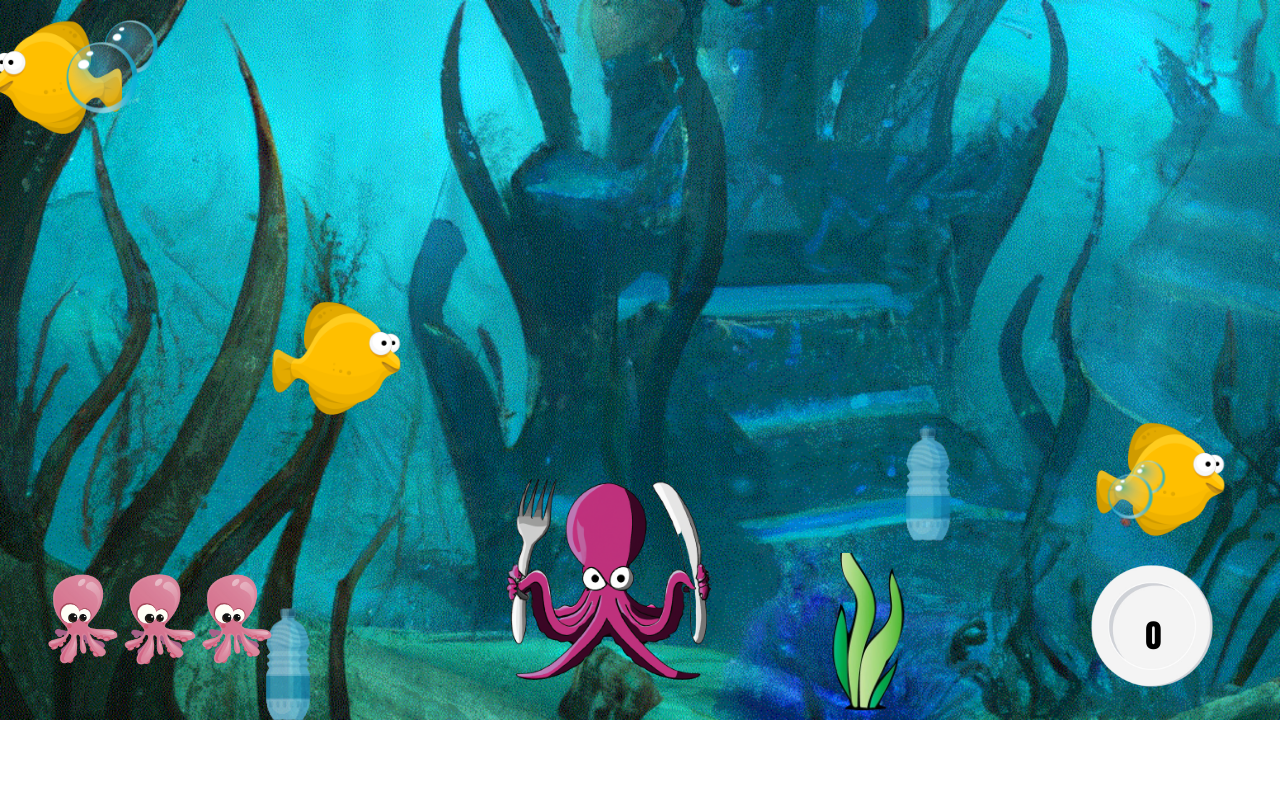
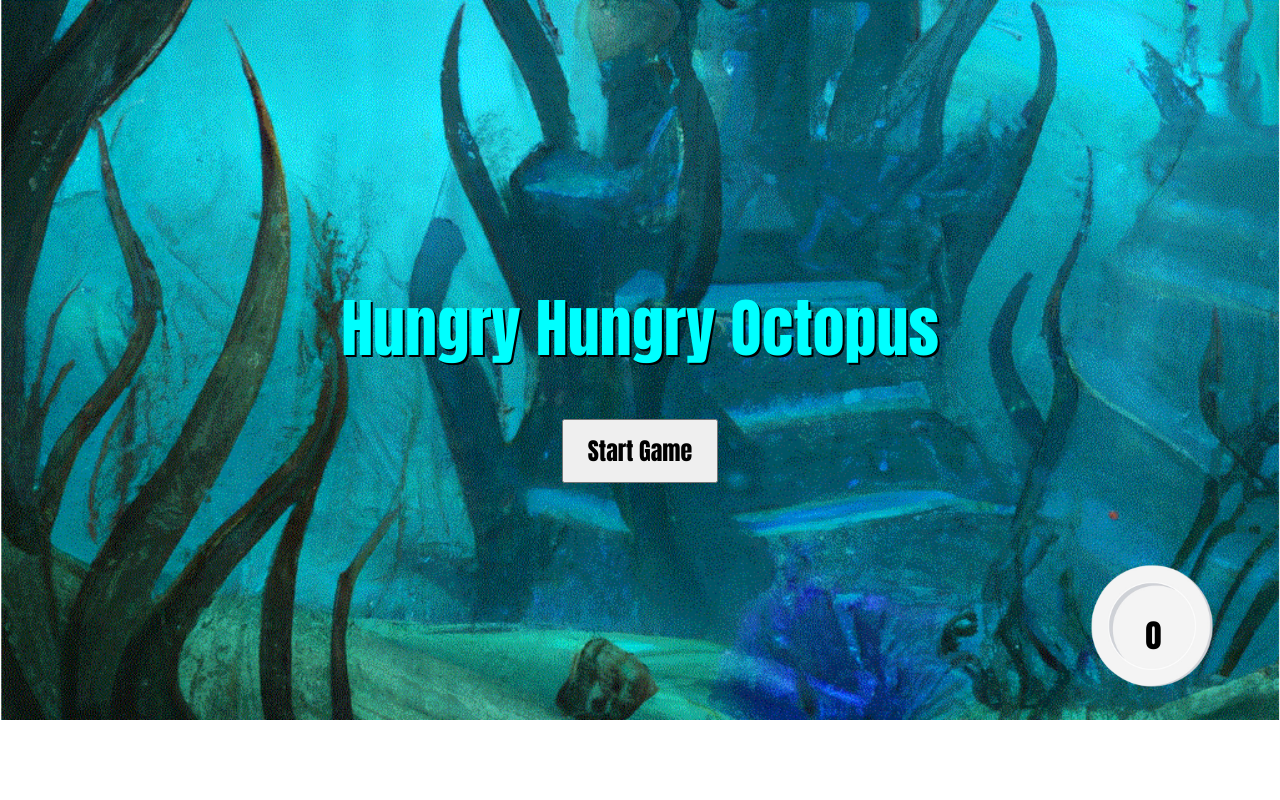
Before and after one commit to JustLamo/Hungry-hungry-octopus, a plain HTML site: page index.html in a window 1280 px wide. Drawn offline with Linux system fonts and the light colour scheme.

Commit message:
finnished

```diff
--- a/app.css
+++ b/app.css
@@ -164,7 +164,7 @@ animation-direction: alternate-reverse;
 }
 
 .timer_container{
-    animation-duration: 35s;
+    animation-duration: 50s;
     animation-name: timecontainer;
     animation-iteration-count: 1;
     animation-fill-mode: forwards;
@@ -555,3 +555,27 @@ animation-direction: alternate-reverse;
 .paused {
     animation-play-state: paused;
 }
+
+#start-screen {
+    width: 100%;
+    height: 100%;
+    position: absolute;
+    text-align: center;
+    font-family: Impact, Haettenschweiler, 'Arial Narrow Bold', sans-serif;
+    font-size: 200%;
+    text-shadow: 2px 2px black;
+    color: aqua;
+    background-image: url(images/water\ background1.gif);
+    background-size: cover;
+    position: absolute;
+    z-index: 999;
+    justify-content: center;
+    align-content: center;
+
+  }
+
+  #start-button {
+    font-size: 24px;
+    padding: 12px 24px;
+    font-family:Impact, Haettenschweiler, 'Arial Narrow Bold', sans-serif;
+  }
--- a/app.js
+++ b/app.js
@@ -277,3 +277,18 @@ function refresh (){
     location.reload();
 }
 }
+
+var startScreen = document.getElementById('start-screen');
+var startButton = document.getElementById('start-button');
+var gameCanvas = document.getElementById('game-canvas');
+var ctx = gameCanvas.getContext('2d');
+
+document.querySelector("#musik").currentTime = 1;
+document.querySelector("#musik").play();
+startButton.addEventListener('click', startGame);
+
+function startGame() {
+  startScreen.style.display = 'none';
+  gameCanvas.style.display = 'block';
+
+}
--- a/index.html
+++ b/index.html
@@ -101,6 +101,12 @@
 
         <div id="game_ui">
 
+            <div id="start-screen">
+                <h1>Hungry Hungry Octopus</h1>
+                <button id="start-button">Start Game</button>
+              </div>
+              <canvas id="game-canvas"></canvas>
+
             <div id="life_counter"></div>
 
             <div id="point_container1">
```
